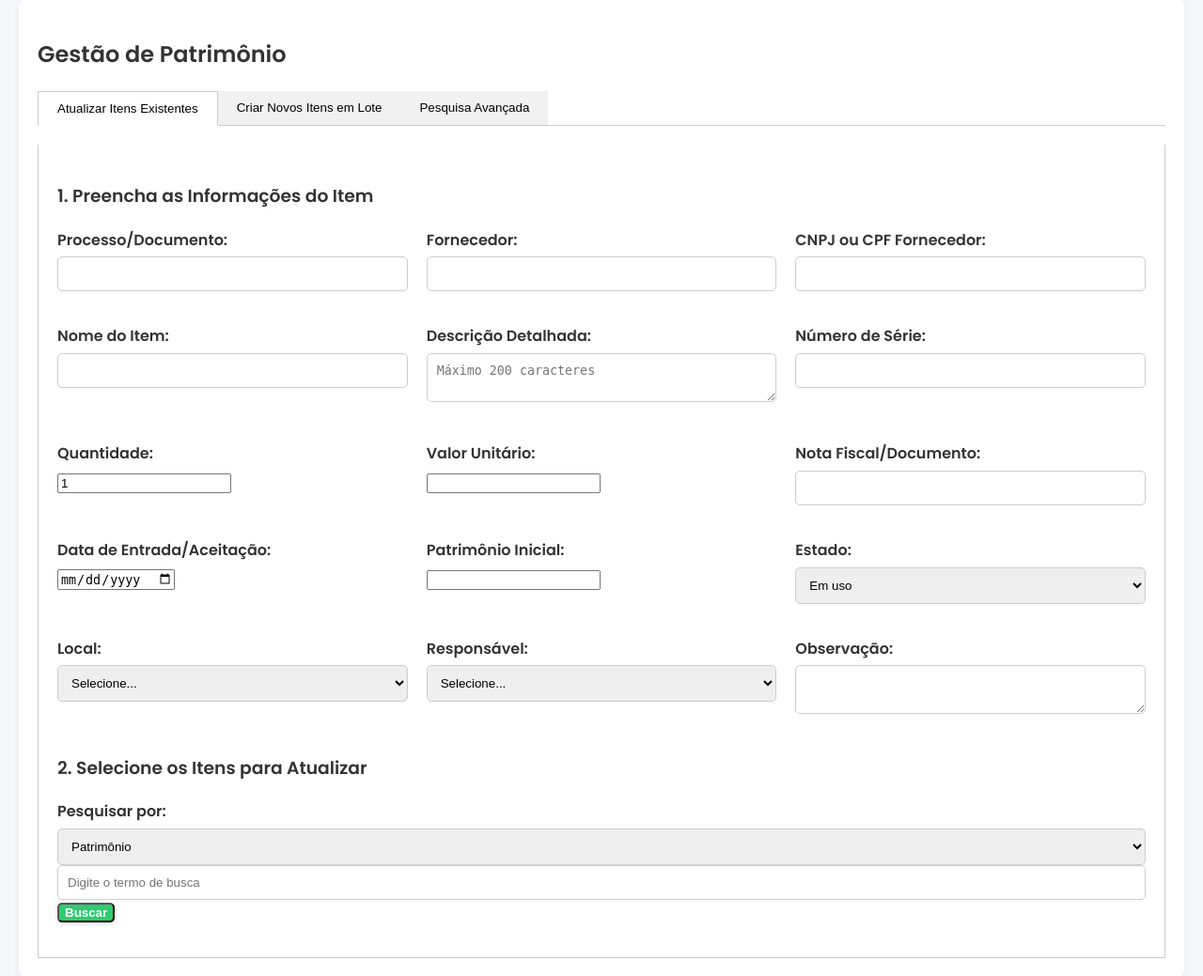
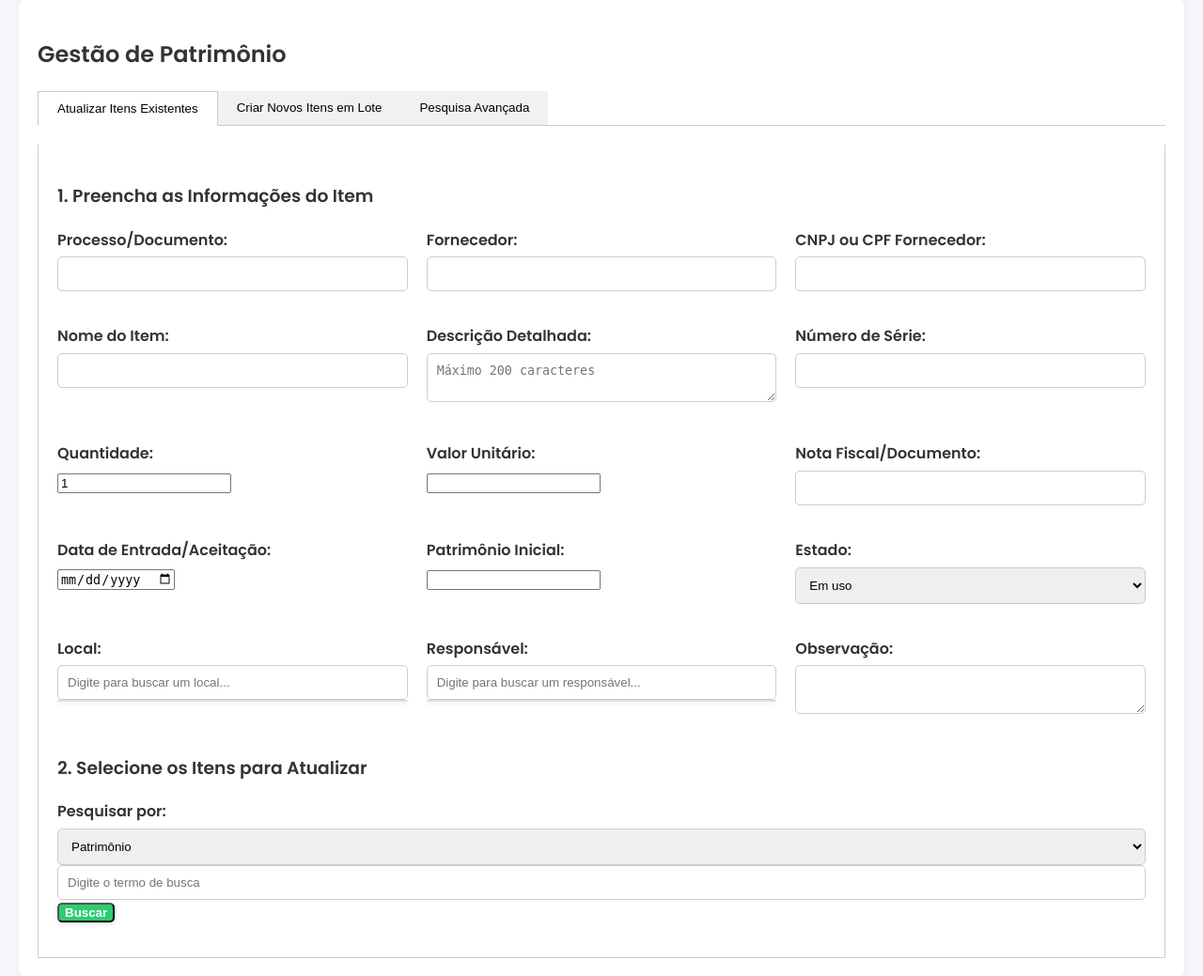
Before and after one commit to marcelobvasconcelos/inventario, a PHP site: page /patrimonio_add.php in a window 1280 px wide. Shown: the part 130-1169 px from the top of the page at 94% size. Run offline with PHP 8.4, Linux system fonts and the light colour scheme; the visitor is signed in with stand-in values (Sample User, id 1); data that the repository does not hold is empty.

Commit message:
Implementado sistema de autocomplete para campos de seleção de locais e usuários em patrimonio_add.php. Substituídas as listas suspensas por campos de busca com sugestões dinâmicas, similar ao que existe em movimentacao_add.php.

```diff
--- a/patrimonio_add.php
+++ b/patrimonio_add.php
@@ -353,20 +353,18 @@ $usuarios_result = mysqli_query($link, "SELECT id, nome FROM usuarios WHERE stat
                 </select>
             </div>
             <div><label>Local:</label>
-                <select name="local_id" required>
-                    <option value="">Selecione...</option>
-                    <?php
-                    // Resetar o ponteiro do resultado para reutilizar os dados
-                    mysqli_data_seek($locais_result, 0);
-                    while($local = mysqli_fetch_assoc($locais_result)) echo "<option value='{$local['id']}'>".htmlspecialchars($local['nome'])."</option>"; ?>
-                </select>
+                <div class="autocomplete-container">
+                    <input type="text" id="search_local_update" name="search_local_update" placeholder="Digite para buscar um local..." autocomplete="off">
+                    <input type="hidden" name="local_id" id="local_id_update" required>
+                    <div id="local_suggestions_update" class="suggestions-list"></div>
+                </div>
             </div>
             <div><label>Responsável:</label>
-                <select name="responsavel_id" required>
-                    <option value="">Selecione...</option>
-                    <?php mysqli_data_seek($usuarios_result, 0); ?>
-                    <?php while($user = mysqli_fetch_assoc($usuarios_result)) echo "<option value='{$user['id']}'>".htmlspecialchars($user['nome'])."</option>"; ?>
-                </select>
+                <div class="autocomplete-container">
+                    <input type="text" id="search_responsavel_update" name="search_responsavel_update" placeholder="Digite para buscar um responsável..." autocomplete="off">
+                    <input type="hidden" name="responsavel_id" id="responsavel_id_update" required>
+                    <div id="responsavel_suggestions_update" class="suggestions-list"></div>
+                </div>
             </div>
             <div><label>Observação:</label><textarea name="observacao"><?php echo isset($_POST['observacao']) ? htmlspecialchars($_POST['observacao']) : ''; ?></textarea></div>
         </div>
@@ -434,20 +432,18 @@ $usuarios_result = mysqli_query($link, "SELECT id, nome FROM usuarios WHERE stat
                     </select>
                 </div>
                 <div><label>Local:</label>
-                    <select name="local_id" required>
-                        <option value="">Selecione...</option>
-                        <?php
-                        // Resetar o ponteiro do resultado para reutilizar os dados
-                        mysqli_data_seek($locais_result, 0);
-                        while($local = mysqli_fetch_assoc($locais_result)) echo "<option value='{$local['id']}'>".htmlspecialchars($local['nome'])."</option>"; ?>
-                    </select>
+                    <div class="autocomplete-container">
+                        <input type="text" id="search_local_create" name="search_local_create" placeholder="Digite para buscar um local..." autocomplete="off">
+                        <input type="hidden" name="local_id" id="local_id_create" required>
+                        <div id="local_suggestions_create" class="suggestions-list"></div>
+                    </div>
                 </div>
                 <div><label>Responsável:</label>
-                    <select name="responsavel_id" required>
-                        <option value="">Selecione...</option>
-                        <?php mysqli_data_seek($usuarios_result, 0); ?>
-                        <?php while($user = mysqli_fetch_assoc($usuarios_result)) echo "<option value='{$user['id']}'>".htmlspecialchars($user['nome'])."</option>"; ?>
-                    </select>
+                    <div class="autocomplete-container">
+                        <input type="text" id="search_responsavel_create" name="search_responsavel_create" placeholder="Digite para buscar um responsável..." autocomplete="off">
+                        <input type="hidden" name="responsavel_id" id="responsavel_id_create" required>
+                        <div id="responsavel_suggestions_create" class="suggestions-list"></div>
+                    </div>
                 </div>
                 <div><label>Observação:</label><textarea name="observacao"></textarea></div>
             </div>
@@ -551,6 +547,98 @@ function showTab(event, tabName) {
     document.getElementById(tabName).classList.add("active");
     event.currentTarget.className += " active";
 }
+
+// Função genérica para busca com autocomplete
+function setupAutocomplete(inputEl, suggestionsEl, hiddenIdEl, searchUrl) {
+    let debounceTimeout;
+
+    inputEl.addEventListener('input', function() {
+        clearTimeout(debounceTimeout);
+        const searchTerm = this.value;
+        suggestionsEl.innerHTML = '';
+        hiddenIdEl.value = '';
+
+        if (searchTerm.length < 2) {
+            suggestionsEl.style.display = 'none';
+            return;
+        }
+
+        // Debounce: Atraso de 300ms para evitar chamadas excessivas à API
+        debounceTimeout = setTimeout(() => {
+            fetch(`${searchUrl}?term=${searchTerm}`)
+                .then(response => response.json())
+                .then(data => {
+                    if (data.error) {
+                        console.error(data.error);
+                        return;
+                    }
+                    if (data.length > 0) {
+                        data.forEach(item => {
+                            const div = document.createElement('div');
+                            div.textContent = item.nome;
+                            div.dataset.id = item.id;
+                            div.addEventListener('click', function() {
+                                inputEl.value = this.textContent;
+                                hiddenIdEl.value = this.dataset.id;
+                                suggestionsEl.innerHTML = '';
+                                suggestionsEl.style.display = 'none';
+                            });
+                            suggestionsEl.appendChild(div);
+                        });
+                        suggestionsEl.style.display = 'block';
+                    } else {
+                        suggestionsEl.innerHTML = '<div class="search-result-item">Nenhum resultado encontrado</div>';
+                        suggestionsEl.style.display = 'block';
+                    }
+                })
+                .catch(error => console.error('Erro no autocomplete:', error));
+        }, 300);
+    });
+
+    // Esconder sugestões se clicar fora
+    document.addEventListener('click', function(e) {
+        if (e.target !== inputEl) {
+            suggestionsEl.style.display = 'none';
+        }
+    });
+}
+
+// Configurar autocomplete para ambas as abas
+document.addEventListener('DOMContentLoaded', function() {
+    // Aba de Atualização
+    const searchLocalUpdate = document.getElementById('search_local_update');
+    const localSuggestionsUpdate = document.getElementById('local_suggestions_update');
+    const localIdUpdate = document.getElementById('local_id_update');
+
+    const searchResponsavelUpdate = document.getElementById('search_responsavel_update');
+    const responsavelSuggestionsUpdate = document.getElementById('responsavel_suggestions_update');
+    const responsavelIdUpdate = document.getElementById('responsavel_id_update');
+
+    if (searchLocalUpdate && localSuggestionsUpdate && localIdUpdate) {
+        setupAutocomplete(searchLocalUpdate, localSuggestionsUpdate, localIdUpdate, 'api/search_locais.php');
+    }
+
+    if (searchResponsavelUpdate && responsavelSuggestionsUpdate && responsavelIdUpdate) {
+        setupAutocomplete(searchResponsavelUpdate, responsavelSuggestionsUpdate, responsavelIdUpdate, 'api/search_usuarios.php');
+    }
+
+    // Aba de Criação
+    const searchLocalCreate = document.getElementById('search_local_create');
+    const localSuggestionsCreate = document.getElementById('local_suggestions_create');
+    const localIdCreate = document.getElementById('local_id_create');
+
+    const searchResponsavelCreate = document.getElementById('search_responsavel_create');
+    const responsavelSuggestionsCreate = document.getElementById('responsavel_suggestions_create');
+    const responsavelIdCreate = document.getElementById('responsavel_id_create');
+
+    if (searchLocalCreate && localSuggestionsCreate && localIdCreate) {
+        setupAutocomplete(searchLocalCreate, localSuggestionsCreate, localIdCreate, 'api/search_locais.php');
+    }
+
+    if (searchResponsavelCreate && responsavelSuggestionsCreate && responsavelIdCreate) {
+        setupAutocomplete(searchResponsavelCreate, responsavelSuggestionsCreate, responsavelIdCreate, 'api/search_usuarios.php');
+    }
+});
 </script>
 
 <?php
```
